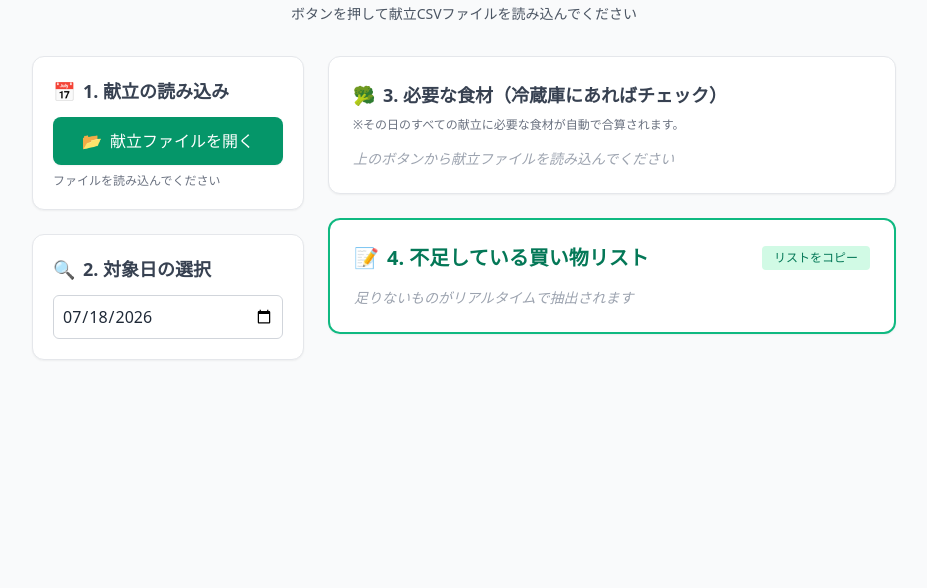
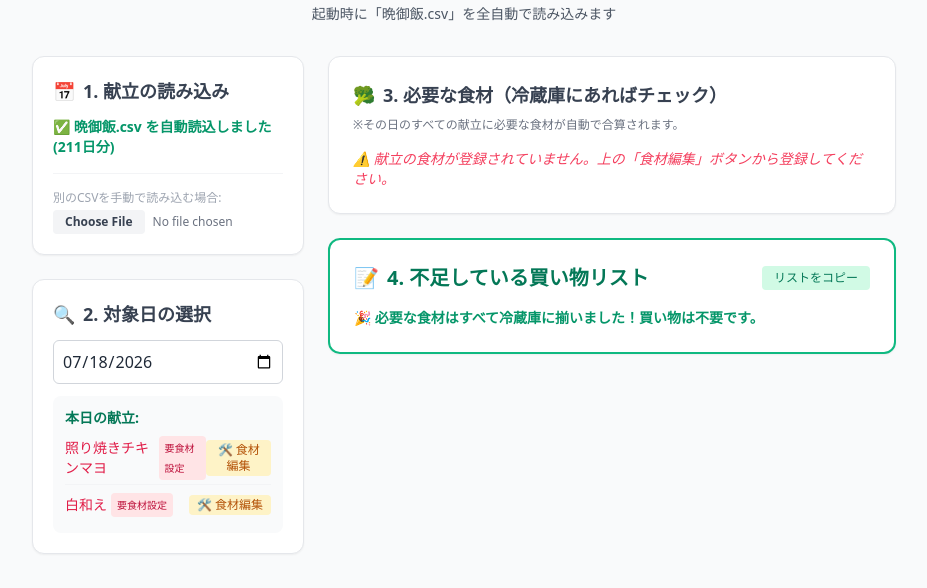
Before and after one commit to sige-ship-it/dinner-shopping-list, a plain HTML site: page index.html in a window 1280 px wide. Shown: the part 72-660 px from the top of the page, without its empty margins (176-1103 px from the left). Drawn offline with nearby package versions, Linux system fonts and the light colour scheme.

Commit message:
Update index.html

```diff
--- a/index.html
+++ b/index.html
@@ -13,32 +13,25 @@
         <!-- ヘッダー -->
         <header class="text-center mb-8">
             <h1 class="text-3xl font-bold text-emerald-600 mb-2">🛒 買い物リスト自動生成</h1>
-            <p class="text-gray-600 text-sm">ボタンを押して献立CSVファイルを読み込んでください</p>
+            <p class="text-gray-600 text-sm">起動時に「晩御飯.csv」を全自動で読み込みます</p>
         </header>
 
         <div class="grid grid-cols-1 md:grid-cols-3 gap-6">
             <!-- 左側 -->
             <div class="md:col-span-1 space-y-6">
-                <!-- 1. 献立CSV読み込み（ボタン式に改良） -->
+                <!-- 1. 状態表示（クラウド自動読込） -->
                 <div class="bg-white p-5 rounded-xl shadow-sm border border-gray-200">
                     <h2 class="text-lg font-bold mb-3 flex items-center gap-2 text-gray-700">
                         <span>📅</span> 1. 献立の読み込み
                     </h2>
+                    <div id="uploadStatus" class="text-sm font-bold text-amber-600">⏳ 「晩御飯.csv」を自動読込中...</div>
 
-                    <!-- ファイル選択を行うための隠しインプット -->
-                    <input type="file" id="csvFile" accept=".csv" class="hidden"/>
-
-                    <!-- 押しやすい大きな読込ボタン -->
-                    <button id="customUploadBtn" class="w-full py-3 px-4 bg-emerald-600 hover:bg-emerald-700 text-white font-medium rounded-lg shadow-sm transition-colors flex items-center justify-center gap-2">
-                        <span>📂</span> 献立ファイルを開く
-                    </button>
-
-                    <!-- 前回読み込んだファイル名を表示するエリア -->
-                    <div id="historyStatus" class="text-[11px] text-gray-500 mt-2 bg-gray-50 p-2 rounded border border-gray-100 hidden">
-                        <span class="font-semibold text-gray-600">前回読み込んだファイル:</span> <span id="lastFileName" class="text-emerald-700 font-bold">なし</span>
-                    </div>
-
-                    <div id="uploadStatus" class="text-xs mt-2 text-gray-500 font-medium">ファイルを読み込んでください</div>
+                    <!-- バックアップ用の手動選択インプットも念のため残します -->
+                    <label class="block mt-4 pt-4 border-t border-gray-100">
+                        <span class="text-xs text-gray-400 block mb-1">別のCSVを手動で読み込む場合:</span>
+                        <input type="file" id="csvFile" accept=".csv"
+                            class="block w-full text-xs text-gray-500 file:mr-2 file:py-1 file:px-3 file:rounded file:border-0 file:text-xs file:font-semibold file:bg-gray-100 file:text-gray-700 hover:file:bg-gray-200 cursor-pointer"/>
+                    </label>
                 </div>
 
                 <!-- 2. 日付選択 -->
@@ -81,7 +74,7 @@
                     <p class="text-xs text-gray-500 mb-4">※その日のすべての献立に必要な食材が自動で合算されます。</p>
 
                     <div id="requiredIngredientsContainer" class="grid grid-cols-2 sm:grid-cols-3 gap-3">
-                        <p class="text-gray-400 italic text-sm col-span-full">上のボタンから献立ファイルを読み込んでください</p>
+                        <p class="text-gray-400 italic text-sm col-span-full">自動読込を待っています...</p>
                     </div>
                 </div>
 
@@ -129,12 +122,7 @@
             const dd = String(today.getDate()).padStart(2, '0');
             document.getElementById('targetDate').value = `${yyyy}-${mm}-${dd}`;
 
-            // ボタンクリックで隠しインプットを発火させる
-            const customBtn = document.getElementById('customUploadBtn');
-            const fileInput = document.getElementById('csvFile');
-            customBtn.addEventListener('click', () => fileInput.click());
-
-            fileInput.addEventListener('change', handleFileUpload);
+            document.getElementById('csvFile').addEventListener('change', handleFileUpload);
             document.getElementById('targetDate').addEventListener('change', handleDateChange);
             document.getElementById('copyListBtn').addEventListener('click', copyToClipboard);
 
@@ -142,18 +130,32 @@
                 if (e.key === 'Enter') { addIngredientToMaster(); }
             });
 
-            // 前回読み込んだファイル名があれば履歴に表示
-            loadFileNameHistory();
+            // 【クラウド専用】同じ場所にある「晩御飯.csv」を完全自動読み込み
+            autoLoadCSV();
         });
 
-        // 履歴を読み込む関数
-        function loadFileNameHistory() {
-            const savedName = localStorage.getItem('lastUploadedFileName');
-            if (savedName) {
-                document.getElementById('lastFileName').textContent = savedName;
-                document.getElementById('historyStatus').classList.remove('hidden');
-                document.getElementById('uploadStatus').textContent = `前回「${savedName}」を使用しました。上のボタンから選択してください。`;
-            }
+        function autoLoadCSV() {
+            const statusEl = document.getElementById('uploadStatus');
+            // キャッシュを防ぐためにタイムスタンプを付与
+            fetch('晩御飯.csv?v=' + new Date().getTime())
+                .then(response => {
+                    if (!response.ok) {
+                        throw new Error('CSVファイルが見つかりません');
+                    }
+                    return response.text();
+                })
+                .then(text => {
+                    parseCSV(text);
+                    fridgeInventory.clear();
+                    updateApp();
+                    statusEl.textContent = `✅ 晩御飯.csv を自動読込しました (${uploadedMeals.length}日分)`;
+                    statusEl.className = "text-sm font-bold text-emerald-600";
+                })
+                .catch(error => {
+                    console.error(error);
+                    statusEl.textContent = "❌ 晩御飯.csv の自動読込に失敗しました。下のボタンから手動選択してください。";
+                    statusEl.className = "text-xs font-bold text-rose-600";
+                });
         }
 
         function handleDateChange() {
@@ -165,11 +167,6 @@
             const file = event.target.files[0];
             if (!file) return;
 
-            // ファイル名をブラウザに記憶させる
-            localStorage.setItem('lastUploadedFileName', file.name);
-            document.getElementById('lastFileName').textContent = file.name;
-            document.getElementById('historyStatus').classList.remove('hidden');
-
             const reader = new FileReader();
             reader.onload = function(e) {
                 parseCSV(e.target.result);
@@ -177,8 +174,8 @@
                 updateApp();
 
                 const statusEl = document.getElementById('uploadStatus');
-                statusEl.textContent = `✅ 「${file.name}」を読み込みました (${uploadedMeals.length}日分)`;
-                statusEl.className = "text-xs mt-2 text-emerald-600 font-bold";
+                statusEl.textContent = `✅ 手動読込: ${file.name} (${uploadedMeals.length}日分)`;
+                statusEl.className = "text-sm font-bold text-emerald-600";
             };
             reader.readAsText(file, 'UTF-8');
         }
@@ -276,7 +273,7 @@
             ingredientsContainer.innerHTML = '';
 
             if (uploadedMeals.length === 0) {
-                ingredientsContainer.innerHTML = '<p class="text-gray-400 italic text-sm col-span-full">上の「献立ファイルを開く」ボタンからファイルを選んでください。</p>';
+                ingredientsContainer.innerHTML = '<p class="text-gray-400 italic text-sm col-span-full">CSVファイルを自動読込中、または見つかりません。</p>';
                 renderShoppingList([]);
                 return;
             }
@@ -342,6 +339,7 @@
             });
         }
 
+        // --- マスタ編集関連の関数群 ---
         function openMasterEditor(mealName) {
             editingMealName = mealName;
             document.getElementById('editorTargetLabel').innerHTML = `対象料理: <strong class="text-amber-800 text-sm">${mealName}</strong>`;
```
